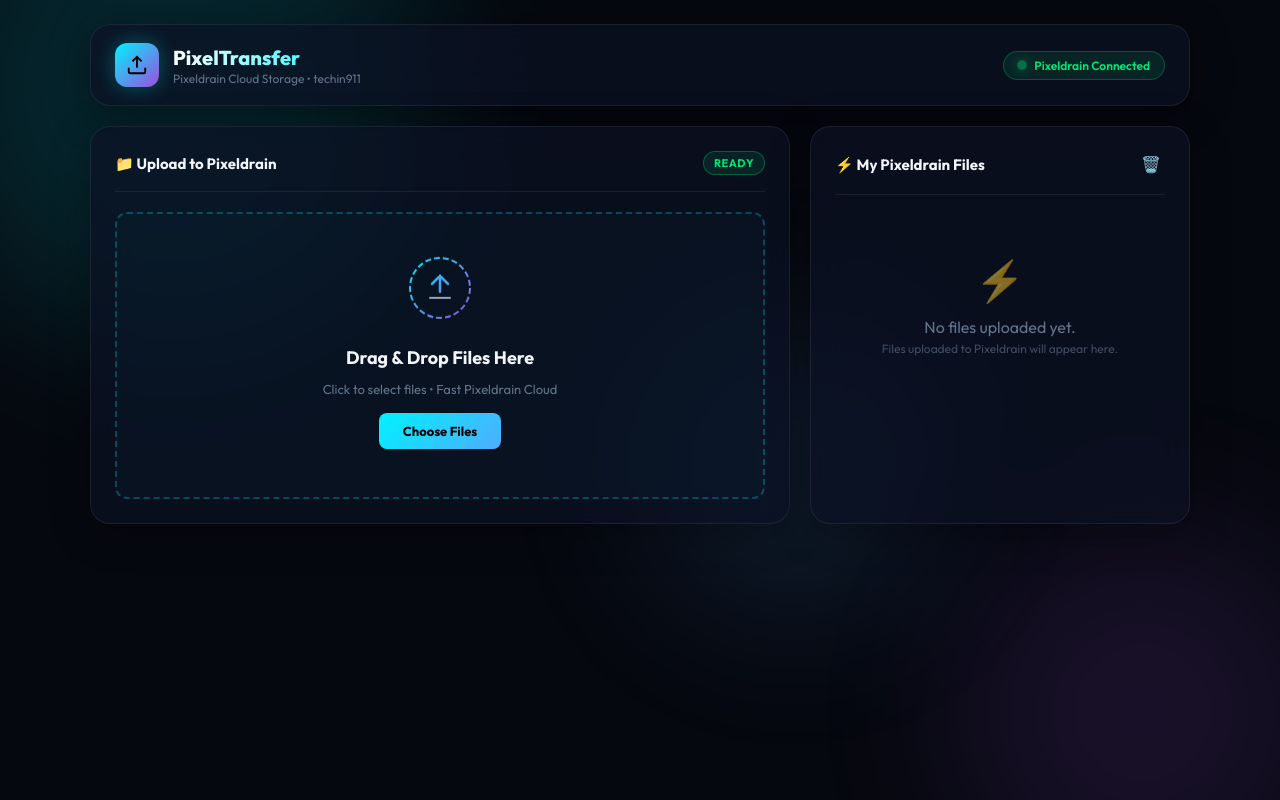
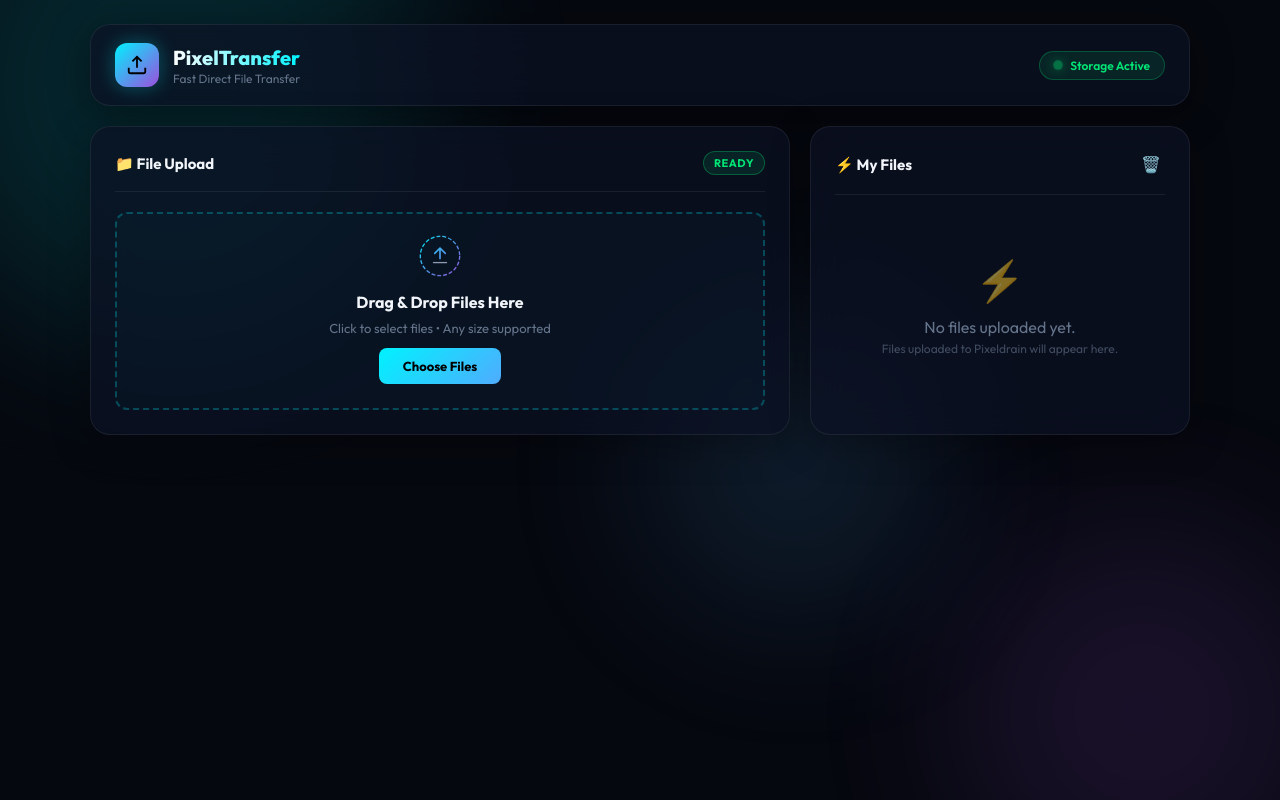
Before and after one commit to techin911/vercel-drive-transfer, a website: page index.html in a window 1280 px wide. Drawn offline with Linux system fonts and the light colour scheme; no server answers.

Commit message:
style: remove Pixeldrain branding & make dropzone UI compact and smaller

```diff
--- a/index.html
+++ b/index.html
@@ -3,8 +3,8 @@
 <head>
   <meta charset="UTF-8">
   <meta name="viewport" content="width=device-width, initial-scale=1.0">
-  <title>PixelTransfer — Powered by Pixeldrain</title>
-  <meta name="description" content="Fast, secure file uploads directly to Pixeldrain cloud storage.">
+  <title>PixelTransfer — Fast File Transfer</title>
+  <meta name="description" content="Fast, secure direct file transfer and cloud storage.">
   <link rel="preconnect" href="https://fonts.googleapis.com">
   <link rel="stylesheet" href="https://fonts.googleapis.com/css2?family=Outfit:wght@300;400;500;600;700;800&family=JetBrains+Mono:wght@400;600&display=swap">
   <link rel="stylesheet" href="style.css">
@@ -29,13 +29,13 @@
         </div>
         <div class="brand-text">
           <h1>PixelTransfer</h1>
-          <p>Pixeldrain Cloud Storage &bull; techin911</p>
+          <p>Fast Direct File Transfer</p>
         </div>
       </div>
       <div class="header-right">
         <div class="status-badge">
           <span class="pulse-dot"></span>
-          <span>Pixeldrain Connected</span>
+          <span>Storage Active</span>
         </div>
       </div>
     </header>
@@ -45,7 +45,7 @@
       <!-- Upload Panel -->
       <section class="card upload-card">
         <div class="card-header">
-          <span class="card-title">📁 Upload to Pixeldrain</span>
+          <span class="card-title">📁 File Upload</span>
           <span id="uploadStatusBadge" class="badge badge-ready">Ready</span>
         </div>
 
@@ -67,7 +67,7 @@
               </svg>
             </div>
             <h3 class="dz-title">Drag & Drop Files Here</h3>
-            <p class="dz-sub">Click to select files &bull; Fast Pixeldrain Cloud</p>
+            <p class="dz-sub">Click to select files &bull; Any size supported</p>
             <div class="dz-btn">Choose Files</div>
           </div>
         </div>
@@ -96,14 +96,14 @@
       <!-- Files Panel -->
       <aside class="card files-card">
         <div class="card-header">
-          <span class="card-title">⚡ My Pixeldrain Files</span>
-          <button class="icon-btn-sm" onclick="clearAllFiles()" title="Clear local list">🗑️</button>
+          <span class="card-title">⚡ My Files</span>
+          <button class="icon-btn-sm" onclick="clearAllFiles()" title="Clear list">🗑️</button>
         </div>
         <div id="filesList" class="files-list">
           <div class="empty-state">
             <div class="empty-icon">📂</div>
             <p>No files uploaded yet.</p>
-            <p class="empty-sub">Files uploaded to your Pixeldrain account will appear here.</p>
+            <p class="empty-sub">Completed files and their links will appear here.</p>
           </div>
         </div>
       </aside>
--- a/style.css
+++ b/style.css
@@ -231,24 +231,24 @@ body {
   box-shadow: inset 0 0 30px rgba(0,242,254,0.1);
 }
 .dropzone-inner {
-  padding: 48px 24px;
+  padding: 24px 16px;
   text-align: center;
-  display: flex; flex-direction: column; align-items: center; gap: 12px;
+  display: flex; flex-direction: column; align-items: center; gap: 8px;
 }
 .dropzone-icon {
-  width: 64px; height: 64px;
-  margin: 0 auto 8px;
+  width: 42px; height: 42px;
+  margin: 0 auto 4px;
   animation: float 3s ease-in-out infinite;
 }
 .dropzone-icon svg {
-  width: 64px; height: 64px;
+  width: 42px; height: 42px;
   display: block;
 }
 @keyframes float {
   0%,100% { transform: translateY(0); }
-  50%      { transform: translateY(-8px); }
+  50%      { transform: translateY(-4px); }
 }
-.dz-title { font-size: 18px; font-weight: 700; }
+.dz-title { font-size: 16px; font-weight: 700; }
 .dz-sub { font-size: 13px; color: var(--muted); }
 .dz-btn {
   margin-top: 4px;
```
